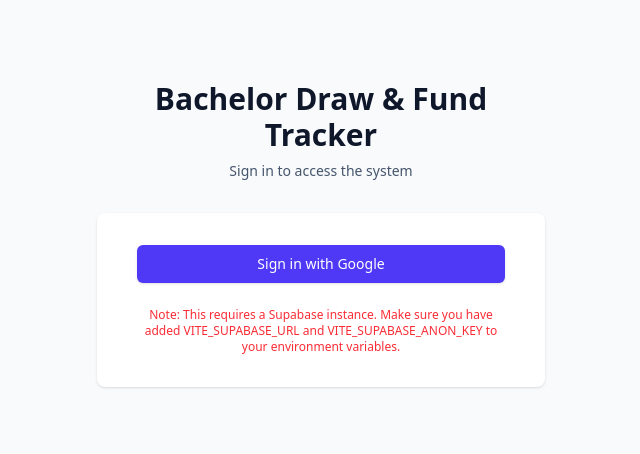
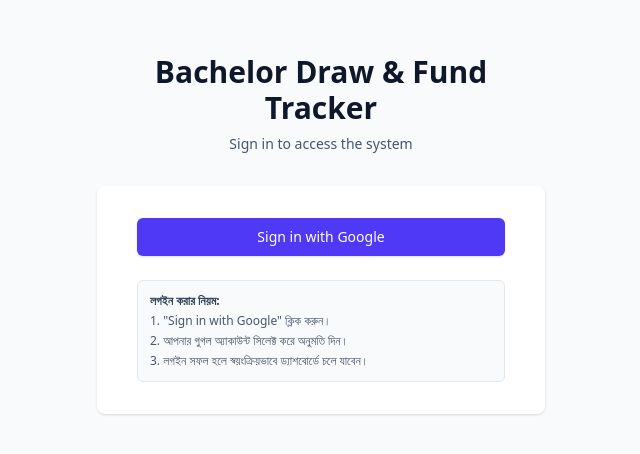
Before and after one commit to Jalaluddinjuhan/draw-fund-tracker, a React (Vite) app: page / in a window 1280 px wide. Shown: the part 178-632 px from the top of the page, without its empty margins (319-959 px from the left). Built offline with nearby package versions, Linux system fonts and the light colour scheme; no server answers.

Commit message:
update: add sign-in instructions in bangla

```diff
--- a/src/components/Auth.tsx
+++ b/src/components/Auth.tsx
@@ -33,8 +33,13 @@ export default function Auth() {
             </button>
           </div>
 
-          <div className="mt-6 text-center text-xs text-red-500">
-            Note: This requires a Supabase instance. Make sure you have added VITE_SUPABASE_URL and VITE_SUPABASE_ANON_KEY to your environment variables.
+          <div className="mt-6 text-left bg-slate-50 p-3 rounded-md text-xs text-slate-600 border border-slate-200">
+            <p className="font-semibold text-slate-700 mb-1">লগইন করার নিয়ম:</p>
+            <ol className="list-decimal list-inside space-y-1">
+              <li>"Sign in with Google" ক্লিক করুন।</li>
+              <li>আপনার গুগল অ্যাকাউন্ট সিলেক্ট করে অনুমতি দিন।</li>
+              <li>লগইন সফল হলে স্বয়ংক্রিয়ভাবে ড্যাশবোর্ডে চলে যাবেন।</li>
+            </ol>
           </div>
         </div>
       </div>
```
